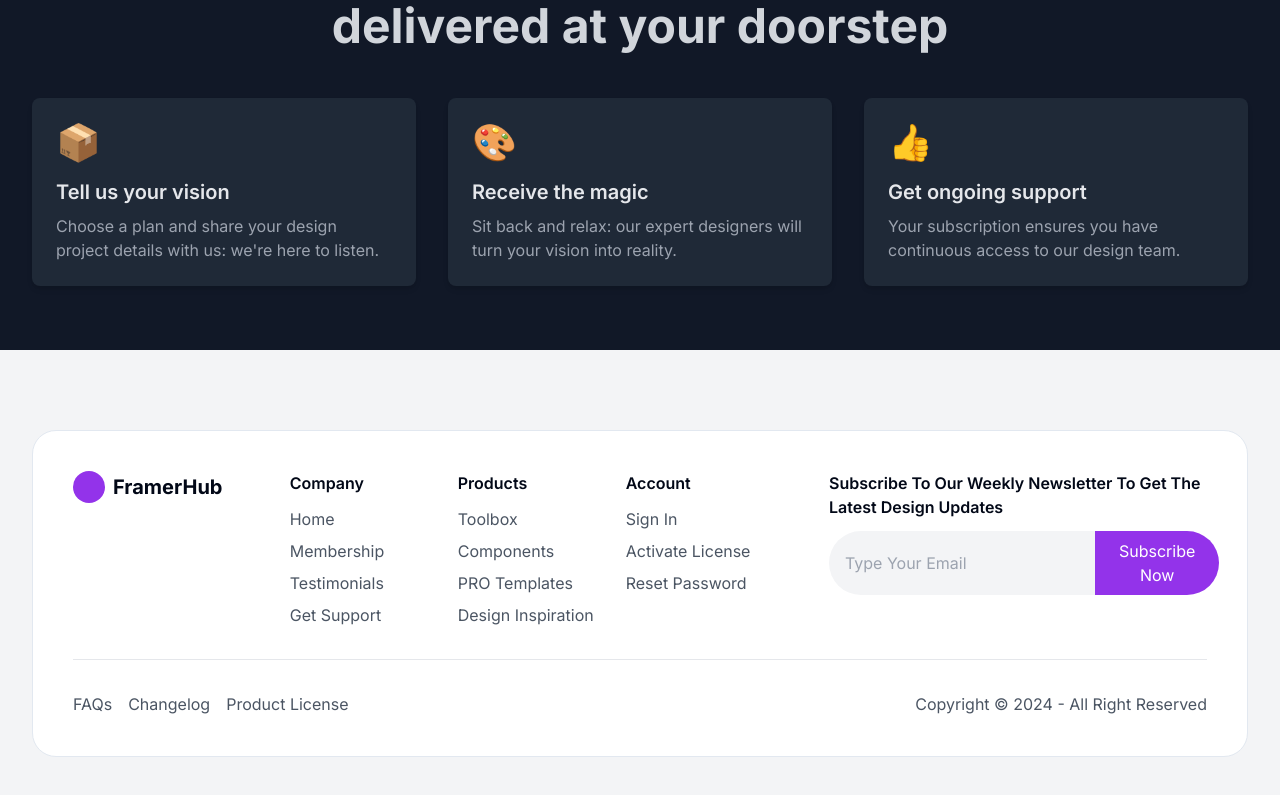
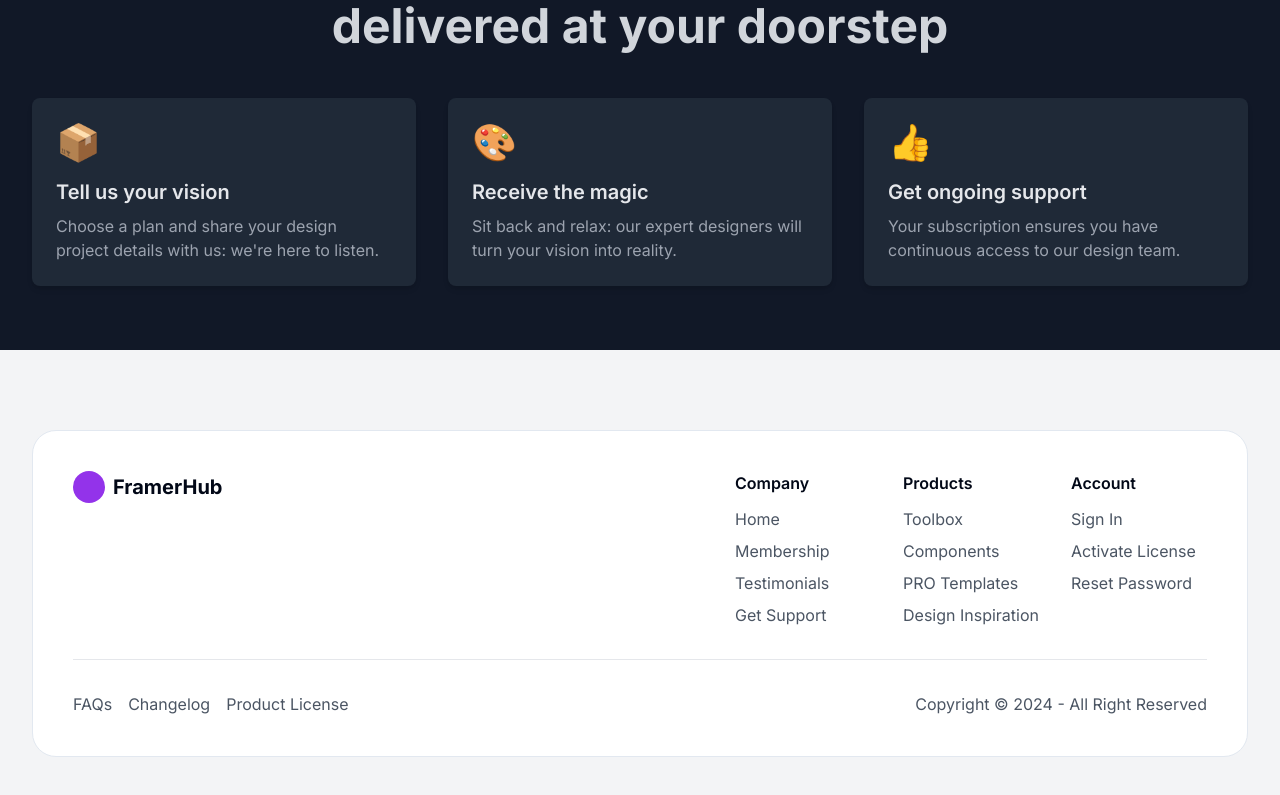
Before and after one commit to darshit890/service, a Next.js app: page / in a window 1280 px wide. Shown: the part 3586-4381 px from the top of the page. Built offline with nearby package versions, Linux system fonts and the light colour scheme.

Commit message:
modified:   components/Footer.tsx

```diff
--- a/components/Footer.tsx
+++ b/components/Footer.tsx
@@ -51,25 +51,6 @@ const Footer = () => {
             </div>
           </div>
 
-          <div className="w-full lg:w-1/3">
-            <h3 className="font-semibold mb-3">Subscribe To Our Weekly Newsletter To Get The Latest Design Updates</h3>
-            <form onSubmit={handleSubmit} className="flex">
-              <input
-                type="email"
-                placeholder="Type Your Email"
-                value={email}
-                onChange={(e) => setEmail(e.target.value)}
-                className="flex-grow px-4 py-2 rounded-l-full bg-gray-100 focus:outline-none focus:ring-2 focus:ring-purple-500"
-                required
-              />
-              <button
-                type="submit"
-                className="px-6 py-2 bg-purple-600 text-white rounded-r-full hover:bg-purple-700 transition duration-300"
-              >
-                Subscribe Now
-              </button>
-            </form>
-          </div>
         </div>
 
         <div className="border-t border-gray-200 pt-8">
```
